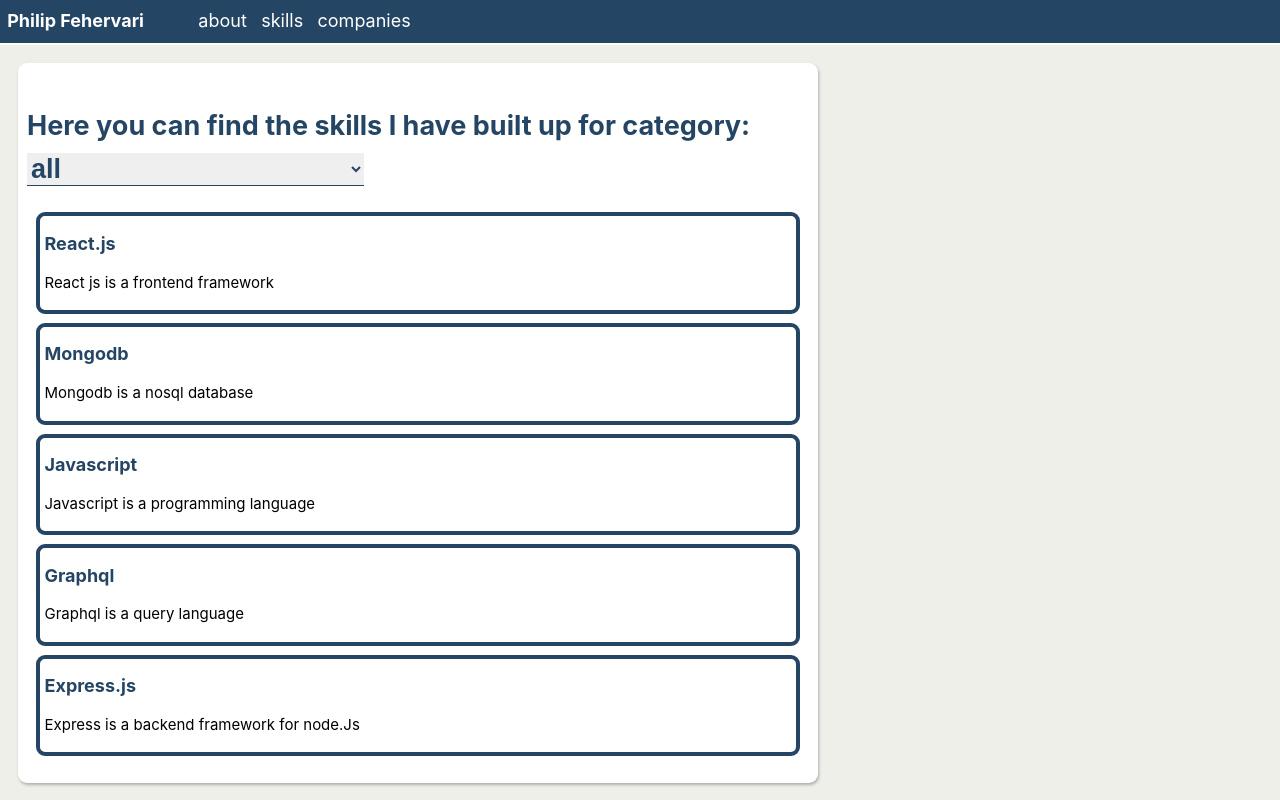
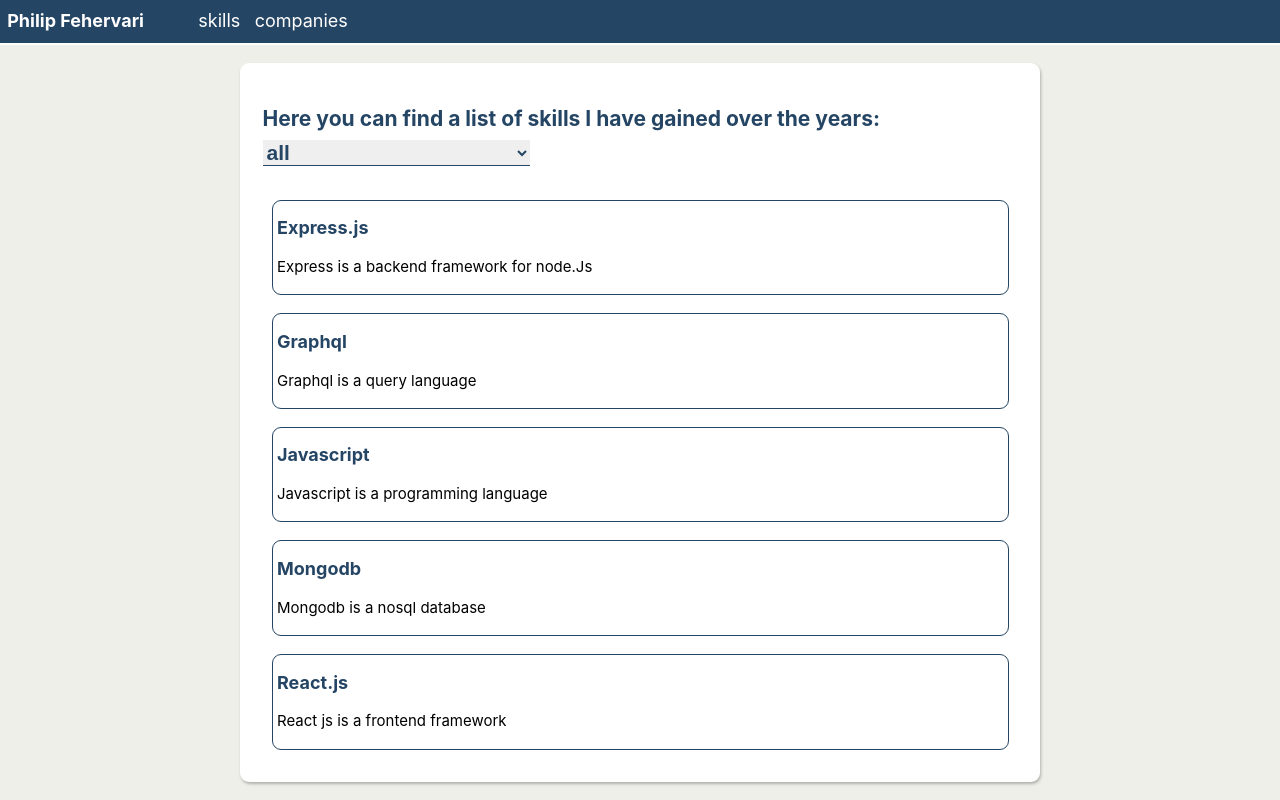
Before and after one commit to phifeh/cv, a Next.js app: page /skills in a window 1280 px wide. Built offline with nearby package versions, Linux system fonts and the light colour scheme.

Commit message:
clean up ui

```diff
--- a/components/layout.tsx
+++ b/components/layout.tsx
@@ -12,15 +12,19 @@
   height: 100%;
   display: flex;
   flex-direction: column;
+  align-items:center;
 `;
 const Main = styled("main")`
   background: white;
   border-radius: 0.5em;
   margin: 1em;
-  padding: 1em 0.5em;
+  padding: 1em 1.25em;
   max-width: var(--max-width);
   /* border: 1px solid var(--colors-primary-text); */
   box-shadow: 1px 2px 3px #6667;
+  width:100%;
+  height:100%;
+  display:flex;flex-direction:column;
 `;
 export default function Layout({ children }: { children?: React.ReactNode }) {
   return (
@@ -31,32 +35,13 @@
         <meta name="og:title" content={siteTitle} />
         <meta name="twitter:card" content="summary_large_image" />
       </Head>
-
-      <header>
-        {
-          <>
-            {/* <Link href="/">
-              <a>
-                <Image
-                  priority
-                  src="/images/profile.jpg"
-                  height={108}
-                  width={108}
-                  alt={name}
-                />
-              </a>
-            </Link> */}
-
             <Nav
               menu={[
-                { title: "about", to: "/about" },
+                // { title: "about", to: "/about" },
                 { title: "skills", to: "/skills" },
                 { title: "companies", to: " /companies" },
               ]}
             ></Nav>
-          </>
-        }
-      </header>
       <Main>{children}</Main>
     </Container>
   );
--- a/components/nav.tsx
+++ b/components/nav.tsx
@@ -4,6 +4,7 @@
 
 const NavContainer = styled("nav")`
   background: var(--colors-primary-text);
+  width: 100%;
   display: flex;
   a {
     color: white;
--- /dev/null
+++ b/components/ui.tsx
@@ -0,0 +1,28 @@
+import styled from "@emotion/styled";
+
+export const Card = styled("div")`
+  padding: 0.25rem;
+  padding-bottom: 0.75rem;
+  border: 0.0125rem solid var(--colors-primary-text);
+  margin: 0.5rem;
+  border-radius: 0.5rem;
+  a {
+    color: var(--colors-primary-text);
+  }
+  h4 {
+    margin: 0.5rem 0;
+  }
+`;
+export const Select = styled("select")`
+  option {
+    font-size: inherit;
+    font-weight: inherit;
+    color: inherit;
+  }
+  font-size: inherit;
+  font-weight: inherit;
+  border: none;
+  border-bottom: 0.0125em solid var(--colors-primary-text);
+  color: inherit;
+  outline: none;
+`;
--- a/data/skills/graphql.md
+++ b/data/skills/graphql.md
@@ -5,5 +5,3 @@
 startDate: "2012-09-10"
 description: "Graphql is a query language"
 ---
-
-I have been using javascript for almost 10 years
--- a/lib/getData.ts
+++ b/lib/getData.ts
@@ -6,7 +6,9 @@
 
 const dataDirectory = path.join(process.cwd(), "data");
 
-export async function getSortedData(directory: string, withHTML?: boolean) {
+export async function getSortedData(directory: string, withHTML?: boolean, sortingKey="id") {
+  const sortDescending = sortingKey.startsWith('-')
+  const sortKey = sortingKey.replace(/^-/,'')
   const dir = path.join(dataDirectory, directory);
   const fileNames = fs.readdirSync(dir);
   const allData = await Promise.all(
@@ -28,7 +30,7 @@
   );
 
   return allData.sort((a, b) => {
-    if (a.id < b.id) {
+    if (sortDescending? a[sortKey] < b[sortKey]: a[sortKey] >b[sortKey]) {
       return 1;
     } else {
       return -1;
--- a/pages/skills/index.tsx
+++ b/pages/skills/index.tsx
@@ -4,34 +4,11 @@
 import Link from "next/link";
 import { useMemo, useState } from "react";
 import Layout from "../../components/layout";
+import { Card, Select } from "../../components/ui";
 import { getSortedData } from "../../lib/getData";
 
-const SkillCard = styled("div")`
-  padding: 0.25rem;
-  padding-bottom: 0.75rem;
-  border: 0.25rem solid var(--colors-primary-text);
-  margin: 0.5rem;
-  border-radius: 0.5rem;
-  a {
-    color: var(--colors-primary-text);
-  }
-  h4 {
-    margin: 0.5rem 0;
-  }
-`;
-const Select = styled("select")`
-  option {
-    font-size: inherit;
-    font-weight: inherit;
-    color: inherit;
-  }
-  font-size: inherit;
-  font-weight: inherit;
-  border: none;
-  border-bottom: 0.0125em solid var(--colors-primary-text);
-  color: inherit;
-  outline: none;
-`;
+
+
 export default function Post({ allSkillsData }) {
   const skillsGrouped = useMemo(
     () =>
@@ -54,8 +31,8 @@
       : skillsGrouped[selectedCategory];
   return (
     <Layout>
-      <h2>
-        Here you can find the skills I have built up for category:{" "}
+      <h3>
+        Here you can find a list of skills I have gained over the years:{" "}
         <Select
           value={selectedCategory}
           onChange={({ target: { value } }) => setSelectedCategory(value)}
@@ -64,16 +41,16 @@
             <option key={categorie}>{categorie}</option>
           ))}{" "}
         </Select>
-      </h2>
+      </h3>
       {filteredCategories.map(({ id, description, title }) => (
-        <SkillCard key={id}>
+        <Card key={id}>
           <h4>
             <Link href={`/skills/${id}`}>
               <a>{title}</a>
             </Link>
           </h4>
           <small>{description}</small>
-        </SkillCard>
+        </Card>
       ))}
       {/* <Head></Head> */}
     </Layout>
```
Also changed, not shown: data/companies/chatlayer.md (+2 -2 lines), data/companies/parcify.md (+5 -2 lines), pages/about.tsx (+12 -2 lines), pages/companies.tsx (+5 -4 lines), pages/index.tsx (+2 -9 lines).
